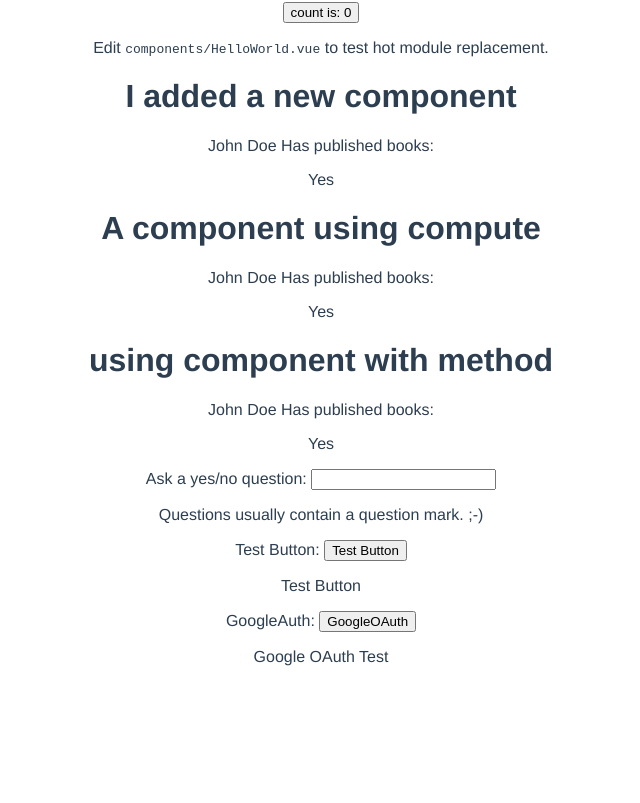
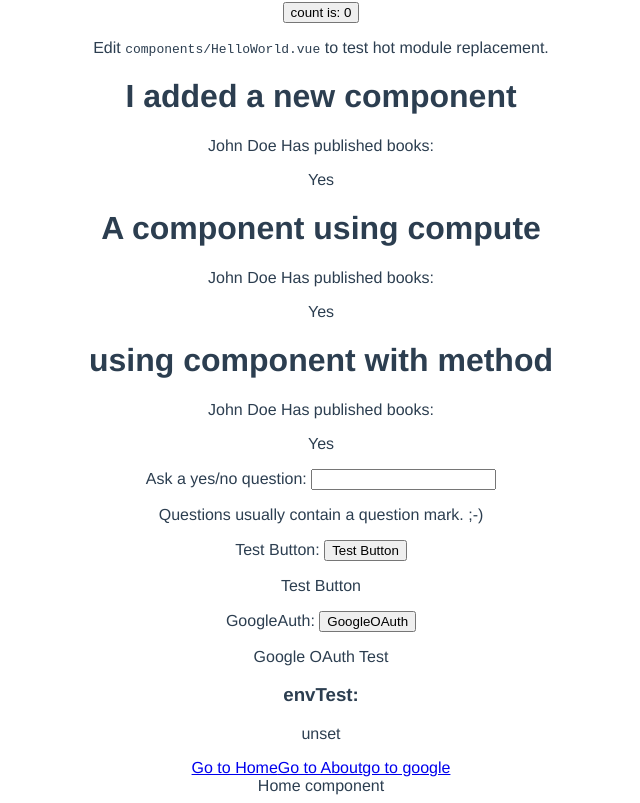
Before and after one commit to huanzochen/vue3playground, a Vue app in the folder firstapp/: page / in a window 1280 px wide. Shown: the part 432-1235 px from the top of the page, without its empty margins (319-959 px from the left). Before the commit the page ends 1114 px from the top, so only its background shows below. Built offline with nearby package versions, Linux system fonts and the light colour scheme; no server answers.

Commit message:
練習 vue-router

```diff
--- a/firstapp/index.html
+++ b/firstapp/index.html
@@ -6,10 +6,10 @@
   <meta name="viewport" content="width=device-width, initial-scale=1.0">
   <title>Vite App</title>
   <!-- <script src="https://cdn.jsdelivr.net/npm/axios@0.12.0/dist/axios.min.js"></script> -->
-
 </head>
 <body>
-  <div id="app"></div>
+  <div id="app">
+  </div>
   <script type="module" src="/src/main.js"></script>
 </body>
 </html>
--- a/firstapp/package.json
+++ b/firstapp/package.json
@@ -8,7 +8,8 @@
   "dependencies": {
     "axios": "^0.21.0",
     "vue": "^3.0.0-rc.1",
-    "vue-axios": "^3.1.3"
+    "vue-axios": "^3.1.3",
+    "vue-router": "^4.0.0-rc.2"
   },
   "devDependencies": {
     "@vue/compiler-sfc": "^3.0.0-rc.1",
--- a/firstapp/src/App.vue
+++ b/firstapp/src/App.vue
@@ -9,6 +9,10 @@
   <Watch test="this is a watch component" />
   <TestButton oauthbutton="testbutton" />
   <GoogleOAuth oauthbutton="this is GoogleAuthComponent" />
+  <router-link to="/">Go to Home</router-link>
+  <router-link to="/about">Go to About</router-link>
+  <a href="https://www.google.com.tw">go to google</a>
+  <router-view></router-view>
 </template>
 
 <script>
@@ -36,4 +40,6 @@ export default {
     GoogleOAuth
   }
 }
+
+
 </script>
--- a/firstapp/src/components/OAuth/GoogleOAuth.vue
+++ b/firstapp/src/components/OAuth/GoogleOAuth.vue
@@ -5,6 +5,8 @@
      <button @click="google">GoogleOAuth</button>
     </p>
     <p>{{ answer }}</p>
+    <h3> envTest: </h3>
+    <p>{{ envTest }}</p>
   </div>
 </template>
 
@@ -18,21 +20,23 @@ export default {
   },
   data() {
     return {
-      answer: 'Google OAuth Test'
+      answer: 'Google OAuth Test',
+      envTest: import.meta.env.VITE_CLIENT_ID
     }
   },
   watch: {
   },
   methods: {
     google() {
-      console.log('hi')
-      axios
-        // .get('https://tw.rter.info/capi.php')
-        .get('http://localhost:7001/test')
-        .then(response => {
-          console.log(response)
-        })
-
+      // window.location.href = `https://accounts.google.com/o/oauth2/v2/auth?
+      // client_id=${import.meta.env.VITE_CLIENT_ID}&
+      // redirect_uri=${import.meta.env.VITE_EGG_VUE3_PLAYGROUND}/oauth/google/callback
+      // response_type=${}
+      // scopes
+      // `
+      // // this.$router.push({
+      // //   path: 'https://accounts.google.com/o/oauth2/v2/auth'
+      // // })
     }
   }
 }
--- /dev/null
+++ b/firstapp/src/router/index.js
@@ -0,0 +1,26 @@
+import  { createRouter, createWebHistory } from 'vue-router'
+
+const Home = { template: '<div>Home component</div>' }
+const About = { template: '<div>About component</div>' }
+const Google = { template: '<div> Google OAuth </div>' }
+
+const routes = [
+    {path: '/', component: Home},
+    {path: '/about', component: About},
+    {path: '/oauth/google/callback', component: Google}
+    // {path: '/google/oauth',
+    //  redirect: to => {
+    // // the function receives the target route as the argument
+    //   // we return a redirect path/location here.
+    //   return { path: '/search', query: { q: to.params.searchText } }
+    //  },
+    // }
+]
+
+
+const router = createRouter({
+    history: createWebHistory(),
+    routes
+})
+
+export default router
--- /dev/null
+++ b/firstapp/src/vue.config.js
@@ -0,0 +1,3 @@
+module.exports = {
+    runtimeCompiler:true
+  }
--- /dev/null
+++ b/firstapp/src/webpack.config.js
@@ -0,0 +1,3 @@
+module.exports = {
+    resolve: { alias: { vue: 'vue/dist/vue.esm-bundler.js' } }
+}
```
Also changed, not shown: firstapp/src/main.js (+5 -3 lines), 2 other files (tests, documents, lock files or other folders).
